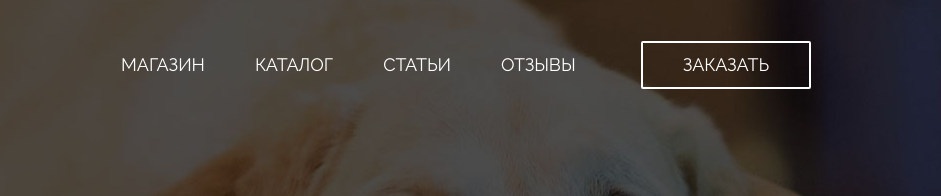
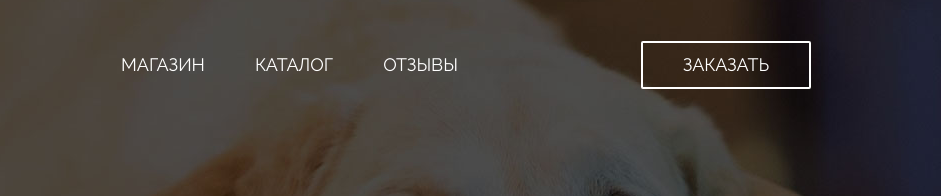
Before and after one commit to yurichechulin/yurichechulin, a plain HTML site: page index.html in a window 1280 px wide. Shown: the top 196 px of the page, 339-1280 px from the left. Drawn offline with Linux system fonts and the light colour scheme.

Commit message:
delete articles in menu

```diff
--- a/index.html
+++ b/index.html
@@ -15,7 +15,6 @@
           <ul class="main-nav clearfix">
             <li><a href="#">Магазин</a></li>
             <li><a href="#">Каталог</a></li>
-            <li><a href="#">Статьи</a></li>
             <li><a href="#">Отзывы</a></li>
           </ul>
           <a class="btn btn-quick-order" href="#">Заказать</a>
```
